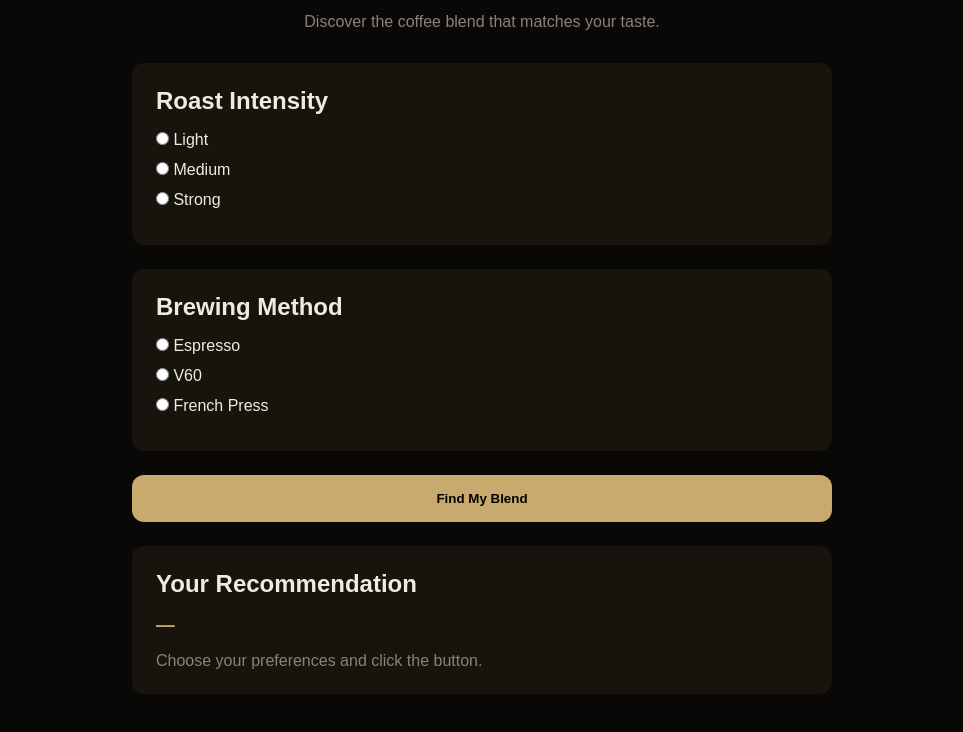
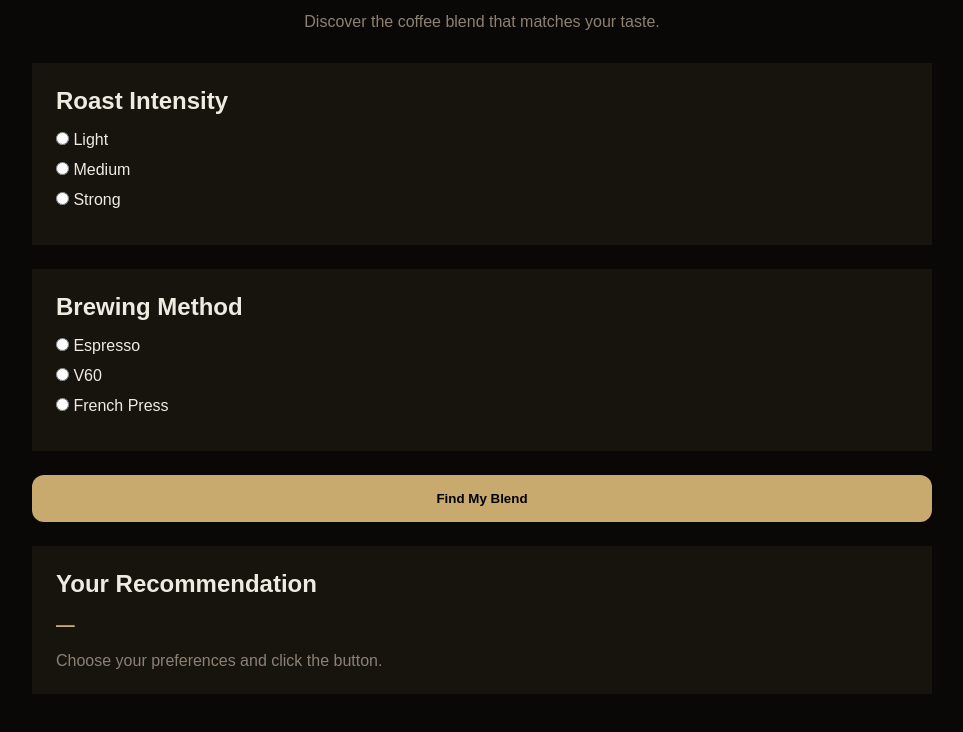
Before and after one commit to gtr-1000/noir-blend-finder, a plain HTML site: page index.html in a window 1280 px wide. Shown: the part 72-804 px from the top of the page, without its empty margins (158-1121 px from the left). Drawn offline with Linux system fonts and the light colour scheme; a script that the page names is missing.

Commit message:
Update styles for container and buttons
Increased max-width of the container and adjusted button styles.

```diff
--- a/style.css
+++ b/style.css
@@ -21,18 +21,16 @@ body {
   color: var(--text);
   font-family: Arial, sans-serif;
   min-height: 100vh;
-
   display: flex;
   justify-content: center;
   align-items: center;
-
   padding: 2rem;
 }
 
 
 .container {
   width: 100%;
-  max-width: 700px;
+  max-width: 900px;
 }
 
 
@@ -51,11 +49,8 @@ h1 {
 .card,
 #result-card {
   background: var(--surface);
-
   padding: 1.5rem;
-
-  border-radius: 12px;
-
+  border-radius: 0px;
   margin-bottom: 1.5rem;
 }
 
@@ -67,7 +62,6 @@ h1 {
 label {
   display: block;
   margin-bottom: 0.75rem;
-
   cursor: pointer;
 }
 
@@ -77,21 +71,13 @@ input[type="radio"] {
 
 #recommend-btn {
   width: 100%;
-
   padding: 1rem;
-
   border: none;
-
   border-radius: 12px;
-
   background: var(--gold);
-
   color: black;
-
   font-weight: bold;
-
   cursor: pointer;
-
   margin-bottom: 1.5rem;
 }
 
@@ -101,7 +87,6 @@ input[type="radio"] {
 
 #blend-name {
   color: var(--gold);
-
   margin-top: 1rem;
   margin-bottom: 1rem;
 }
```
